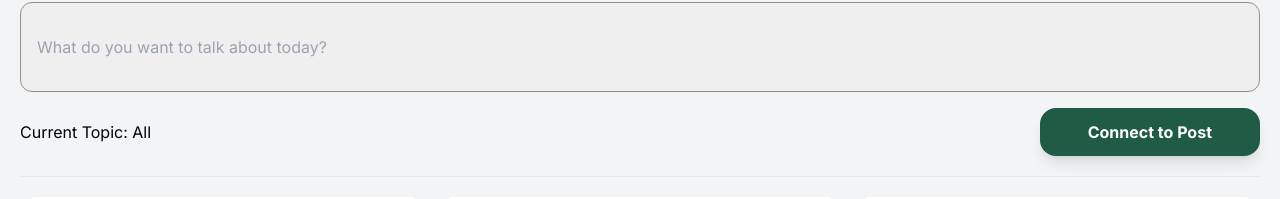
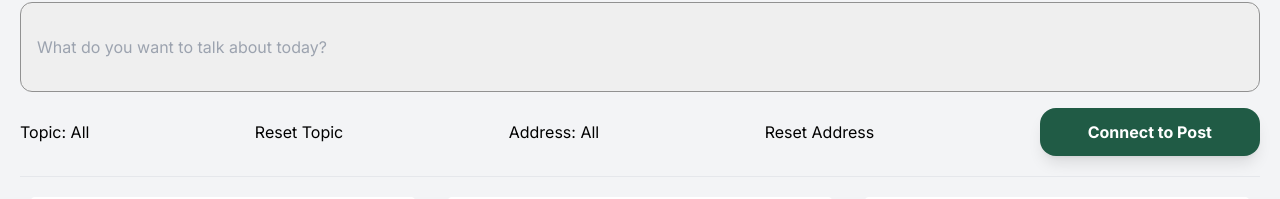
Before and after one commit to ribbit-forum/ribbit-v1, a Next.js app in the folder client/: page /home in a window 1280 px wide. Shown: the part 106-305 px from the top of the page. Built offline with nearby package versions, Linux system fonts and the light colour scheme; no server answers.

Commit message:
allow for filtering by address and topic

```diff
--- a/client/src/app/components/ExploreCards.tsx
+++ b/client/src/app/components/ExploreCards.tsx
@@ -2,6 +2,7 @@
 import { Text } from "@chakra-ui/react";
 interface PostCardProps {
   setCurrentTopic: (arg0: string) => void;
+  setCurrentAddress: (arg0: string) => void;
   postId: string;
   content: string;
   topic: string;
@@ -14,6 +15,7 @@ interface PostCardProps {
 
 const PostCard: React.FC<PostCardProps> = ({
   setCurrentTopic,
+  setCurrentAddress,
   postId,
   content,
   topic,
@@ -27,7 +29,7 @@ const PostCard: React.FC<PostCardProps> = ({
     <div className="max-w-sm mx-auto rounded overflow-hidden shadow-lg bg-white p-6 text-black">
       <div className="text-sm mb-2">
         Posted by:
-        <a className="text-blue-500">
+        <a onClick={() => setCurrentAddress(walletAddress)} className="text-blue-500">
         {" "}{walletAddress}{" "}
         </a>
         to
--- a/client/src/app/home/page.tsx
+++ b/client/src/app/home/page.tsx
@@ -125,6 +125,7 @@ const HomePage = () => {
   const [loading, setLoading] = useState<boolean>()
   const [posts, setPosts] = useState(examplePosts);
   const [currentTopic, setCurrentTopic] = useState<string>("All");
+  const [currentAddress, setCurrentAddress] = useState<string>("All");
 
 
   const [theConnection, setConnection] =
@@ -230,7 +231,14 @@ const HomePage = () => {
             className="w-full px-4 py-8 border border-[#919191] rounded-xl focus:outline-none bg-[#EFEFEF] text-[#919191]"
           />
           <div className="flex items-center justify-between">
-            <p>Current Topic: {currentTopic}</p>
+            <p>Topic: {currentTopic}</p>
+            <Button onClick={() => {
+              setCurrentTopic("All");
+            }}>Reset Topic</Button>
+            <p>Address: {currentAddress}</p>
+            <Button onClick={() => {
+              setCurrentAddress("All");
+            }}>Reset Address</Button>
             <div className="relative flex items-center">
               <div className="flex items-center space-x-4">
                 <button
@@ -247,10 +255,11 @@ const HomePage = () => {
 
         <Flex direction="row" gap="10px" wrap="wrap">
           {posts
-            .filter((post) => post.topic.toLowerCase() === currentTopic.toLowerCase() || currentTopic === "All")
+            .filter((post) => ((post.topic.toLowerCase() === currentTopic.toLowerCase() || currentTopic === "All") && (post.walletAddress.toLowerCase() === currentAddress.toLowerCase() || currentAddress === "All")))
             .map((post) => (
               <PostCard
               setCurrentTopic={setCurrentTopic}
+              setCurrentAddress={setCurrentAddress}
                 key={post.postId}
                 postId={post.postId.toString()}
                 content={post.content}
```
